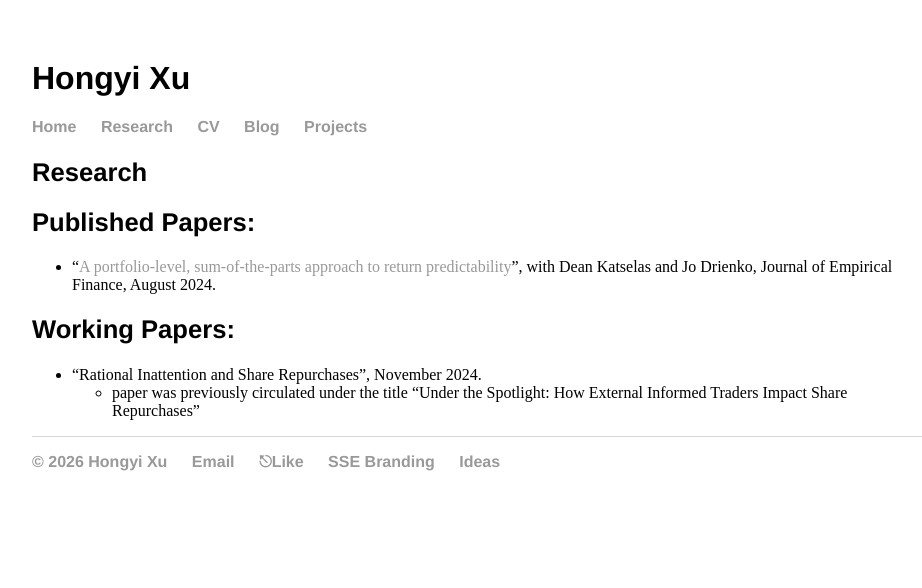
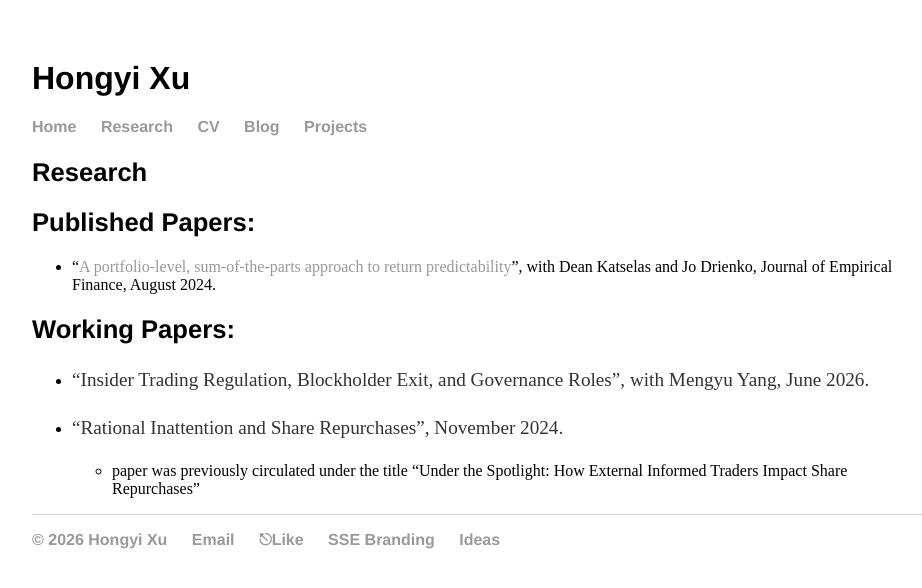
Before and after one commit to hongyileoxu/hongyileoxu.github.io, a Jekyll site: the page built from research/index.md, in a window 1280 px wide. Shown: the top 588 px of the page, without its empty margins (160-1082 px from the left). Built offline with Jekyll 4.4.1, drawn with Linux system fonts in a browser that asks for light colours.

Commit message:
Add new working paper on insider trading regulation

```diff
--- a/research/index.md
+++ b/research/index.md
@@ -10,5 +10,7 @@ title: Research
 
 ## Working Papers:
 
+-  "Insider Trading Regulation, Blockholder Exit, and Governance Roles", with Mengyu Yang, June 2026.
+
 -  "Rational Inattention and Share Repurchases", November 2024.
     -  paper was previously circulated under the title "Under the Spotlight: How External Informed Traders Impact Share Repurchases"
```
